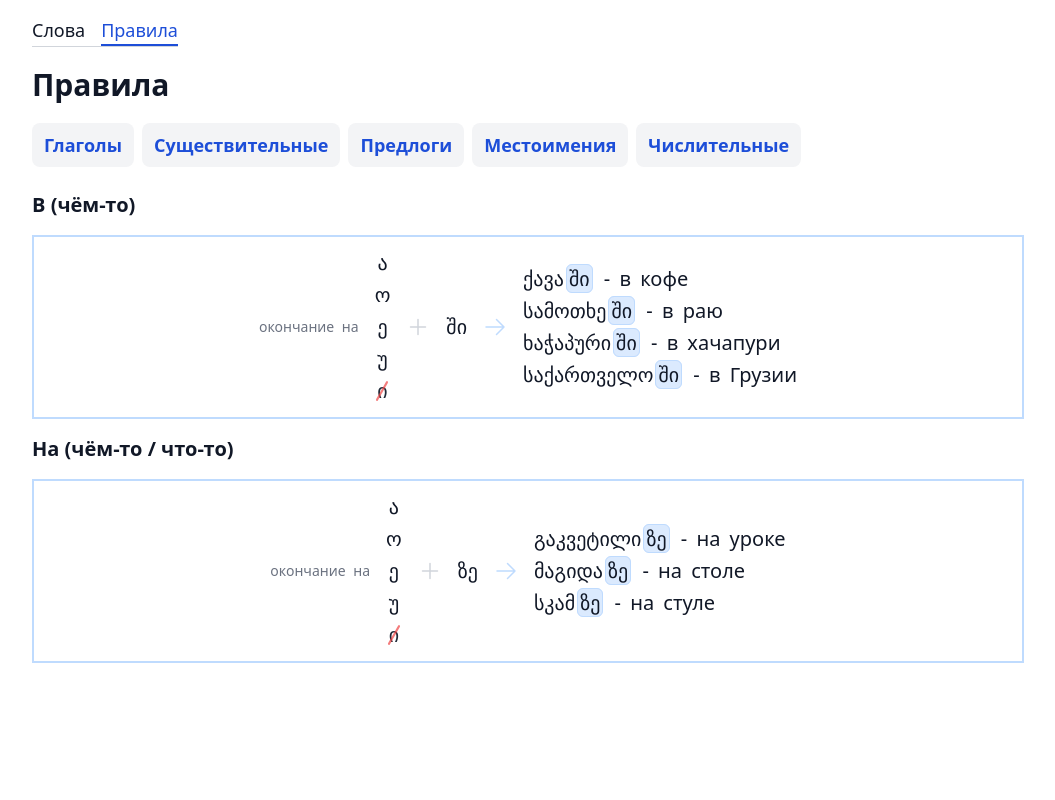
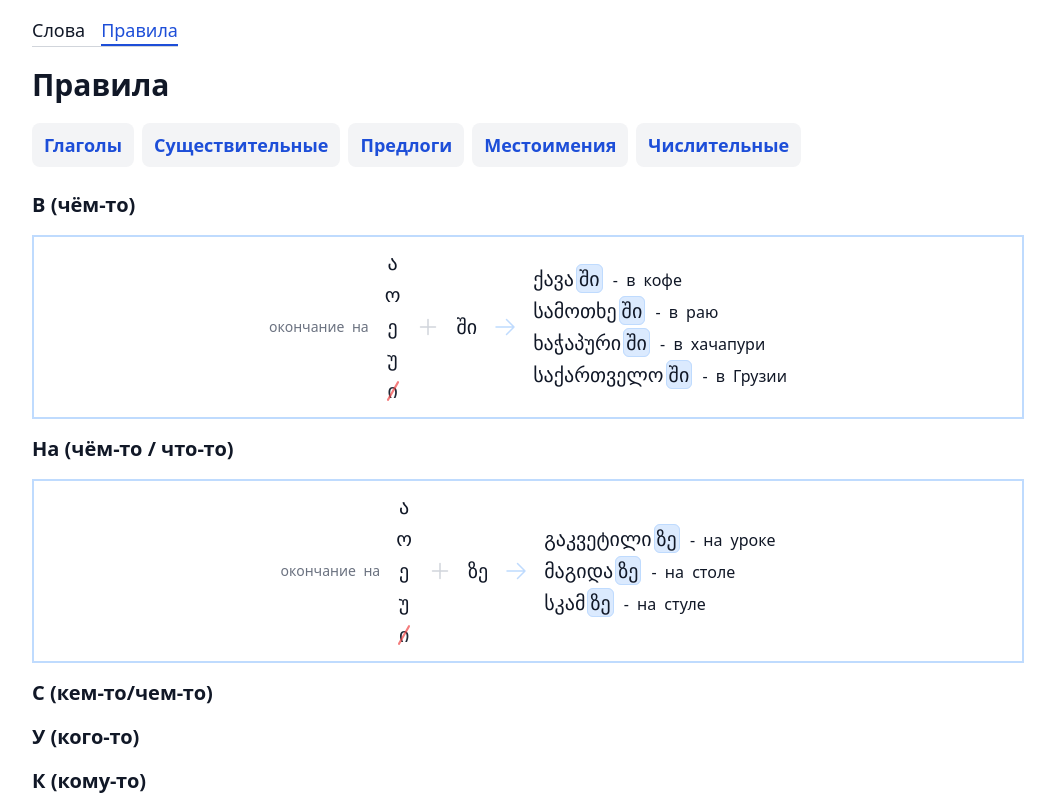
Before and after one commit to birdy90/bederdinov.me_netlify, a React (Create React App) app: page /languages/ge/rules in a window 1280 px wide. Both pictures are taken after a click on the element "Предлоги". Shown: the top 800 px of the page, without its empty margins (112-1167 px from the left). Built offline with nearby package versions, Linux system fonts and the light colour scheme.

Commit message:
* new preposition * updates

```diff
--- a/src/components/languages/ge/rules/prepositions.tsx
+++ b/src/components/languages/ge/rules/prepositions.tsx
@@ -4,6 +4,7 @@ import { Plus } from "../../common/Plus";
 import { Arrow } from "../../common/Arrow";
 import { Examples } from "../../common/Examples";
 import { Word } from "../../common/Word";
+import { LettersBlock } from "../../common/LettersBlock";
 
 export const PrepositionRules = () => <>
     <h3>В (чём-то)</h3>
@@ -14,10 +15,10 @@ export const PrepositionRules = () => <>
         <Word>ში</Word>
         <Arrow adaptive/>
         <Examples>
-            <Word>ქავა<Word highlighted>ში</Word> - в кофе</Word>
-            <Word>სამოთხე<Word highlighted>ში</Word> - в раю</Word>
-            <Word>ხაჭაპური<Word highlighted>ში</Word> - в хачапури</Word>
-            <Word>საქართველო<Word highlighted>ში</Word> - в Грузии</Word>
+            <div><Word>ქავა<Word highlighted>ში</Word></Word> - в кофе</div>
+            <div><Word>სამოთხე<Word highlighted>ში</Word></Word> - в раю</div>
+            <div><Word>ხაჭაპური<Word highlighted>ში</Word></Word> - в хачапури</div>
+            <div><Word>საქართველო<Word highlighted>ში</Word></Word> - в Грузии</div>
         </Examples>
     </Rule>
 
@@ -29,9 +30,32 @@ export const PrepositionRules = () => <>
         <Word>ზე</Word>
         <Arrow adaptive/>
         <Examples>
-            <Word>გაკვეტილი<Word highlighted>ზე</Word> - на уроке</Word>
-            <Word>მაგიდა<Word highlighted>ზე</Word> - на столе</Word>
-            <Word>სკამ<Word highlighted>ზე</Word> - на стуле</Word>
+            <div><Word>გაკვეტილი<Word highlighted>ზე</Word></Word> - на уроке</div>
+            <div><Word>მაგიდა<Word highlighted>ზე</Word></Word> - на столе</div>
+            <div><Word>სკამ<Word highlighted>ზე</Word></Word> - на стуле</div>
         </Examples>
     </Rule>
+
+    <h3>C (кем-то/чем-то)</h3>
+    <h3>У (кого-то)</h3>
+    <h3>К (кому-то)</h3>
+    <Rule className="flex sm:flex-col">
+        <Rule className="border-0">
+            <Rule.Root>окончание на</Rule.Root>
+            <LettersBlock letters="აოუე"/>
+            <Plus/>
+            <Word>სთან</Word>
+            <Arrow adaptive/>
+            <Examples>
+                <div><Word>ალინა<Word highlighted>სთან</Word></Word> - у Алины</div>
+                <div><Word>სტელა<Word highlighted>სთან</Word></Word> - к Стелле</div>
+            </Examples>
+        </Rule>
+        <Rule className="border-0">
+            <Rule.Root>окончание на</Rule.Root>
+            <LettersBlock letters="ი"/>
+            <Plus/>
+            <Word>თან</Word>
+        </Rule>
+    </Rule>
 </>;
--- a/src/components/languages/ge/rules/verbs.tsx
+++ b/src/components/languages/ge/rules/verbs.tsx
@@ -6,39 +6,39 @@ import { Examples } from "../../common/Examples";
 export const VerbsRules = () => <>
     <h3>Глаголы на მ</h3>
 
-    <div className="grid sm:grid-cols-2 sm:grid-rows-3 sm:grid-flow-col gap-2 mb-2">
-        <Rule className="!flex-row">
+    <Rule className="grid sm:grid-cols-2 sm:grid-rows-3 sm:grid-flow-col !gap-0 p-x-0 mb-2">
+        <Rule className="!flex-row border-0">
             <Word>მე</Word>
             <Plus/>
             <div><Word highlighted>მ</Word> - основа</div>
         </Rule>
-        <Rule className="!flex-row">
+        <Rule className="!flex-row border-0">
             <Word>შენ</Word>
             <Plus/>
             <div><Word highlighted>გ</Word> - основа</div>
         </Rule>
-        <Rule className="!flex-row">
+        <Rule className="!flex-row border-0">
             <Word highlighted>მას</Word>
             <Plus/>
             <div><Word highlighted>ჰ/უ/ს/_</Word> - основа</div>
         </Rule>
 
-        <Rule className="!flex-row">
+        <Rule className="!flex-row border-0">
             <Word>ჩვენ</Word>
             <Plus/>
             <div><Word highlighted>მვ</Word> - основа</div>
         </Rule>
-        <Rule className="!flex-row">
+        <Rule className="!flex-row border-0">
             <Word>თქვენ</Word>
             <Plus/>
             <div><Word highlighted>გ</Word> - основа - <Word highlighted>თ</Word></div>
         </Rule>
-        <Rule className="!flex-row">
-            <Word>მათ</Word>
+        <Rule className="!flex-row border-0">
+            <Word highlighted>მათ</Word>
             <Plus/>
             <div><Word highlighted>? (3)</Word> - основа - <Word highlighted>თ</Word></div>
         </Rule>
-    </div>
+    </Rule>
 
     <p>
         Если слово оканчивается на <Word>შ</Word>, то во втором и третьем лице во множественно числе оно будет отброшено
@@ -62,39 +62,39 @@ export const VerbsRules = () => <>
 
     <h3>Глаголы на ვ</h3>
 
-    <div className="grid sm:grid-cols-2 sm:grid-rows-3 sm:grid-flow-col gap-2 mb-2">
-        <Rule className="!flex-row">
+    <Rule className="grid sm:grid-cols-2 sm:grid-rows-3 sm:grid-flow-col !gap-0 p-x-0 mb-2">
+        <Rule className="!flex-row border-0">
             <Word>მე</Word>
             <Plus/>
             <div><Word highlighted>ვ</Word> - основа</div>
         </Rule>
-        <Rule className="!flex-row">
+        <Rule className="!flex-row border-0">
             <Word>შენ</Word>
             <Plus/>
             <div><Word strikethrough>ვ</Word> - основа</div>
         </Rule>
-        <Rule className="!flex-row">
+        <Rule className="!flex-row border-0">
             <Word highlighted>მას</Word>
             <Plus/>
             <div><Word strikethrough>ვ</Word> - основа - <Word highlighted>ს</Word></div>
         </Rule>
 
-        <Rule className="!flex-row">
+        <Rule className="!flex-row border-0">
             <Word>ჩვენ</Word>
             <Plus/>
             <div><Word highlighted>ვ</Word> - основа - <Word highlighted>თ</Word></div>
         </Rule>
-        <Rule className="!flex-row">
+        <Rule className="!flex-row border-0">
             <Word>თქვენ</Word>
             <Plus/>
             <div><Word strikethrough>ვ</Word> - основа - <Word highlighted>თ</Word></div>
         </Rule>
-        <Rule className="!flex-row">
-            <Word>მათ</Word>
+        <Rule className="!flex-row border-0">
+            <Word highlighted>მათ</Word>
             <Plus/>
             <div><Word strikethrough>ვ</Word> - основа - <Word highlighted>ენ</Word></div>
         </Rule>
-    </div>
+    </Rule>
 
     <Rule>
         <Examples>
```
